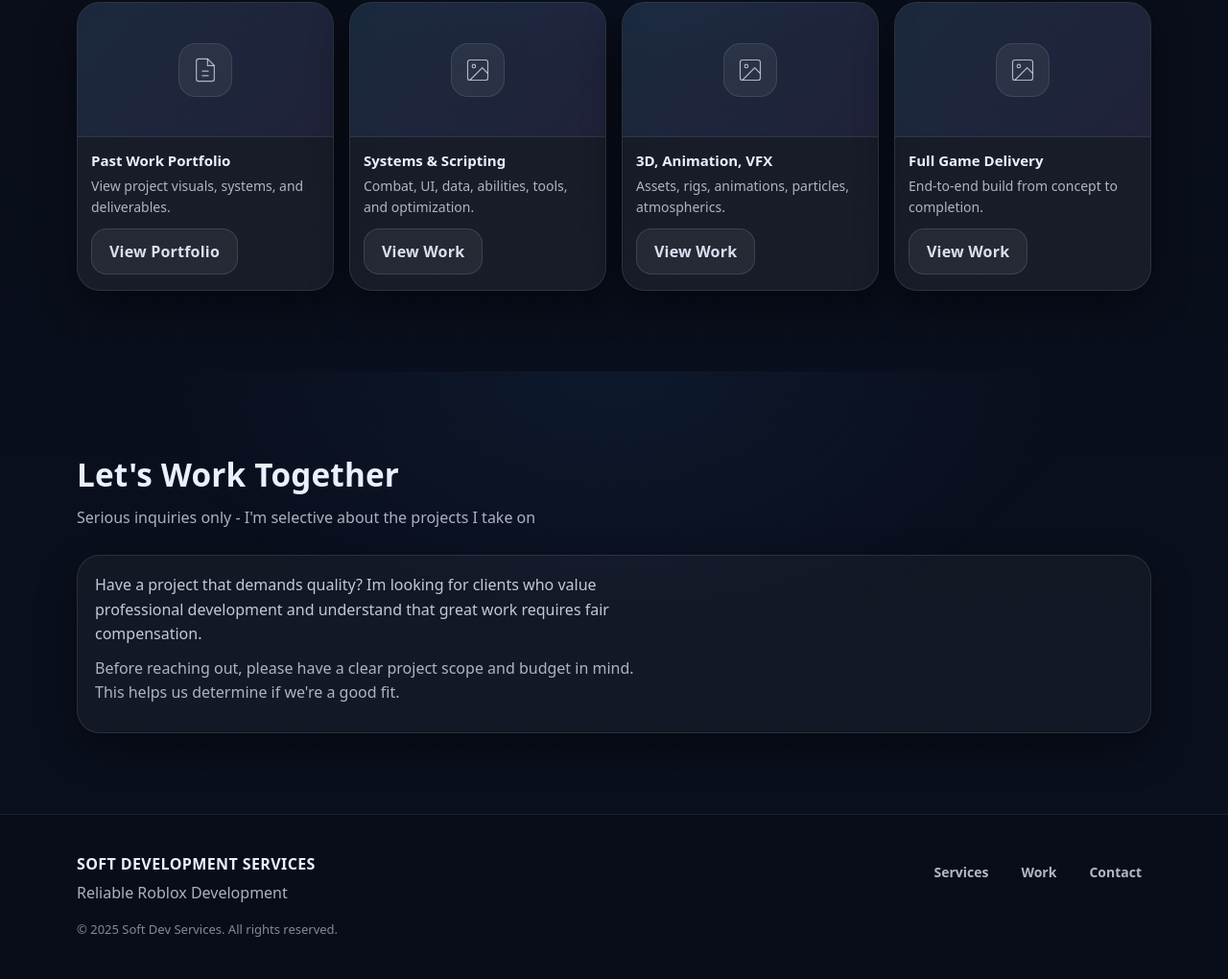
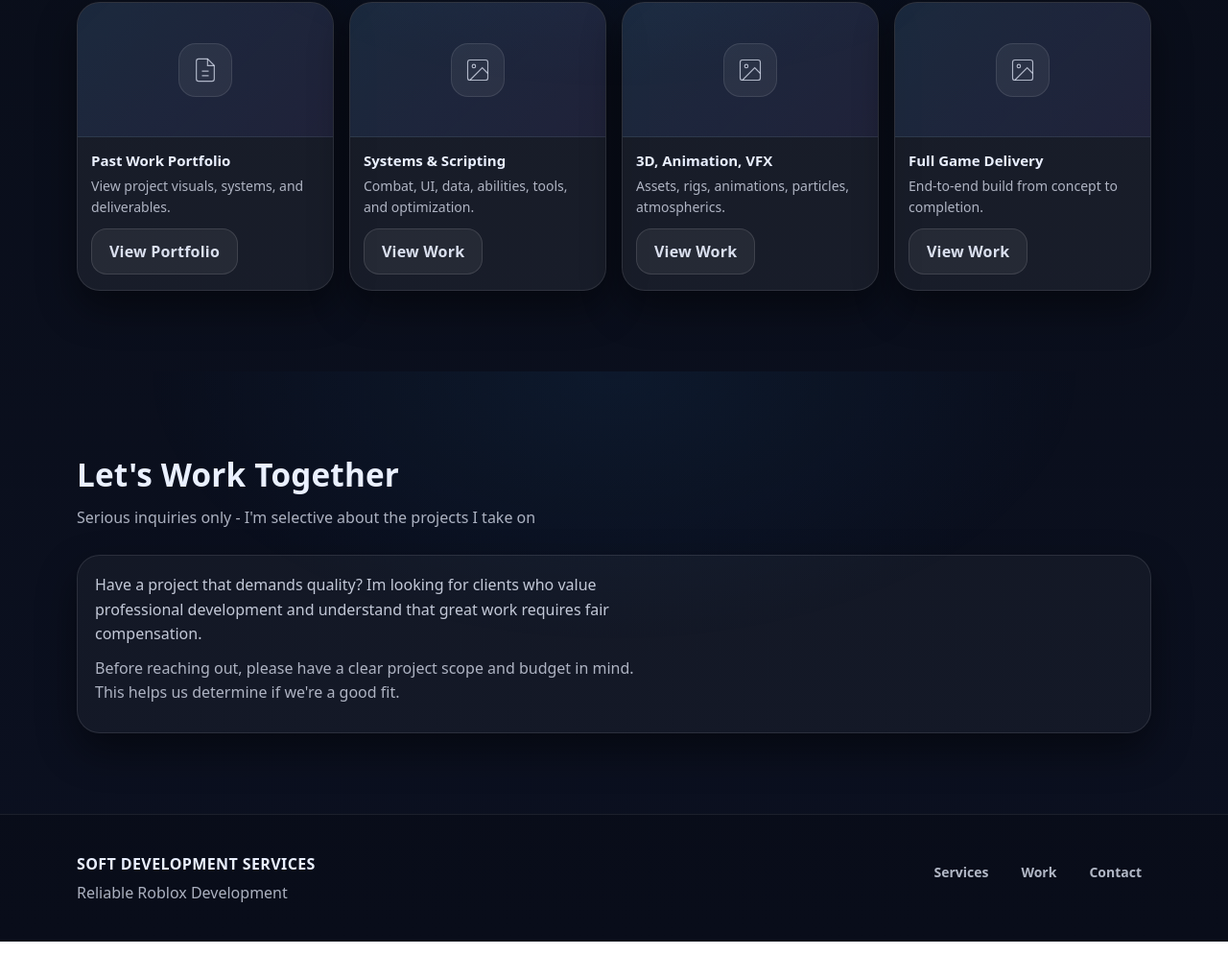
Before and after one commit to kitscorp1233/softdev.github.io, a plain HTML site: page index.html in a window 1280 px wide. Shown: the part 2090-3110 px from the top of the page at 96% size. After the commit the page ends 3071 px from the top, so only its background shows below. Drawn offline with Linux system fonts and the light colour scheme.

Commit message:
Update index.html

```diff
--- a/index.html
+++ b/index.html
@@ -257,9 +257,6 @@
           <a href="#contact">Contact</a>
         </div>
       </div>
-      <div class="footer-bottom">
-        <p>&copy; 2025 Soft Dev Services. All rights reserved.</p>
-      </div>
     </div>
   </footer>
 
```
